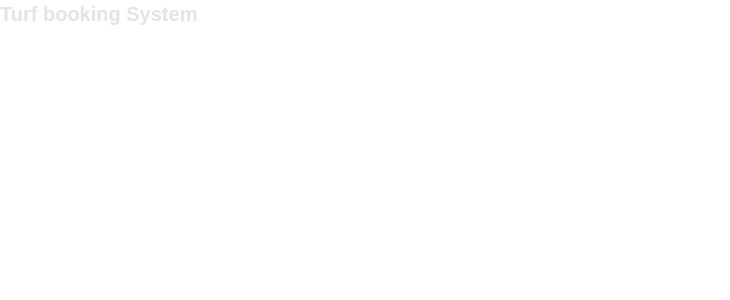
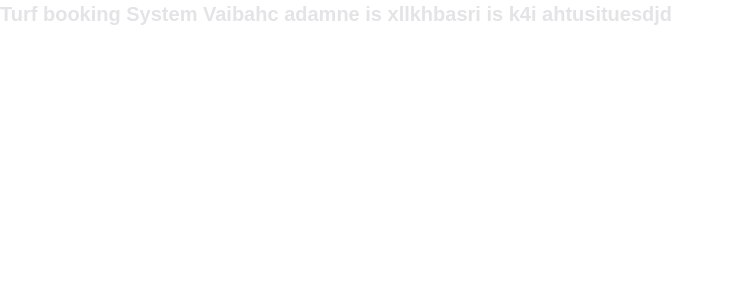
Before and after one commit to Mayanksahu13032004/turf, a Next.js app: page / in a window 1280 px wide. Shown: the top 300 px of the page, without its empty margins (0-730 px from the left). Built offline with nearby package versions, Linux system fonts and the light colour scheme.

Commit message:
Vaibhav adamane

```diff
--- a/src/app/page.tsx
+++ b/src/app/page.tsx
@@ -4,6 +4,7 @@ export default function Home() {
   return (
    <div className="text-zinc-200 text-xl font-semibold">
     Turf booking System
+    Vaibahc adamne is xllkhbasri is k4i ahtusituesdjd
    </div>
   );
 }
```
